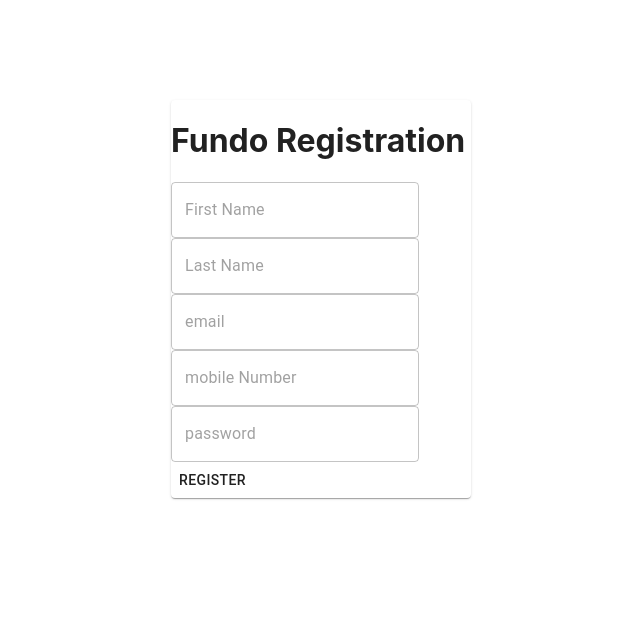
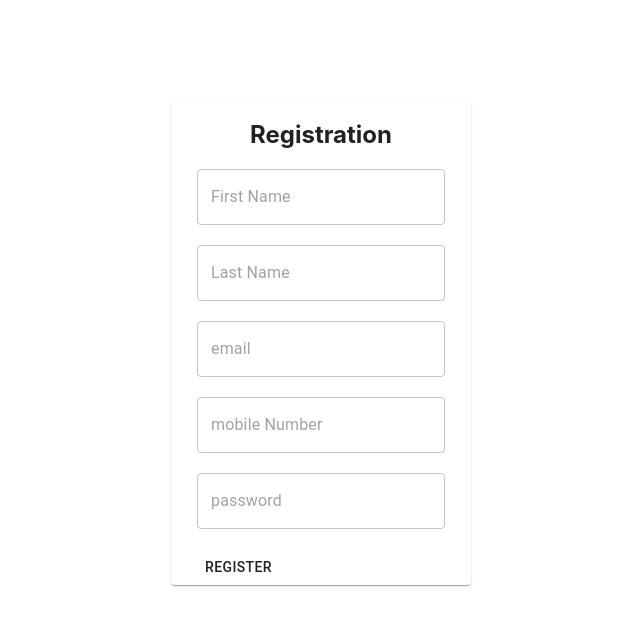
Before and after one commit to Ajaykumardewangan/FundoNotesReact, a React (Create React App) app: page /registration in a window 1280 px wide. Shown: the top 626 px of the page, without its empty margins (319-959 px from the left). Built offline with nearby package versions, Linux system fonts and the light colour scheme.

Commit message:
Field is centered

```diff
--- a/src/App.css
+++ b/src/App.css
@@ -26,11 +26,14 @@
   justify-content: center;
   margin-top: 100px;
 }
-.login-card {
+.login-card{
   width: 300px;
- display: flex;
- justify-content: center;
+  display: flex;
+  justify-content: center;
 }
 .submit-button {
   margin-left: auto;
 }
+.register{
+  text-align: center;
+}
--- a/src/pages/forgetpassword.jsx
+++ b/src/pages/forgetpassword.jsx
@@ -48,16 +48,19 @@ export default class ForgetPassword extends React.Component {
                 <Card className="login-card">
                  <div>
                     <h1>
-                        Fundoo Forget Password
+                     Password
                 </h1>
+                <div>
                     <TextField
                         id="email"
                         placeholder="email"
                         variant="outlined"
                         value={this.state.email}
                         onChange={this.handleEmail}
-                    /> <br /> <br /> <br />
+                    /> </div>
+                    <div>
                     <Button className = "submit-button" onClick={this.handleSubmit}>Login</Button>
+                    </div>
                  </div>
                 </Card>
                 <Snackbar
--- a/src/pages/registration.jsx
+++ b/src/pages/registration.jsx
@@ -81,9 +81,12 @@ export default class Login extends React.Component {
             <div className="login-container">
                 <Card className="login-card">
                  <div>
-                    <h1>
-                        Fundo Registration
-                   </h1>
+                     <div className="register">
+                    <h2>
+                        Registration
+                   </h2>
+                   </div>
+                   <div>
                 <TextField
                         id="firstName"
                         placeholder="First Name"
@@ -91,35 +94,42 @@ export default class Login extends React.Component {
                         value={this.state.firstName}
                         onChange={this.handleFirstName}
                     />
+                    </div><br/>
+                    <div>
                      <TextField
                         id="lastName"
                         placeholder="Last Name"
                         variant="outlined"
                         value={this.state.lastName}
                         onChange={this.handleLastName}
-                    />
+                    /> </div><br/>
+                    <div>
                     <TextField
                         id="email"
                         placeholder="email"
                         variant="outlined"
                         value={this.state.email}
                         onChange={this.handleEmail}
-                    />
+                    /></div><br/>
+                    <div>
                      <TextField
                         id="mobileNumber"
                         placeholder="mobile Number"
                         variant="outlined"
                         value={this.state.mobileNumber}
                         onChange={this.handleMobileNumber}
-                    />
+                    /> </div><br/>
+                    <div>
                     <TextField
                         id="password"
                         placeholder="password"
                         variant="outlined"
                         value={this.state.password}
                         onChange={this.handlePassword}
-                    />
+                    /></div><br/>
+                    <div>
                     <Button className = "submit-button" onClick={this.handleSubmit}>Register</Button>
+                    </div>
                  </div>
                 </Card>
                 <Snackbar
--- a/src/pages/resetpassword.jsx
+++ b/src/pages/resetpassword.jsx
@@ -72,7 +72,7 @@ export default class ResetPassword extends React.Component {
                 <Card className="login-card">
                     <div>
                         <h1>
-                            Fundoo Reset Password
+                             Reset
                         </h1>
                         <TextField
                             id="password"
```
